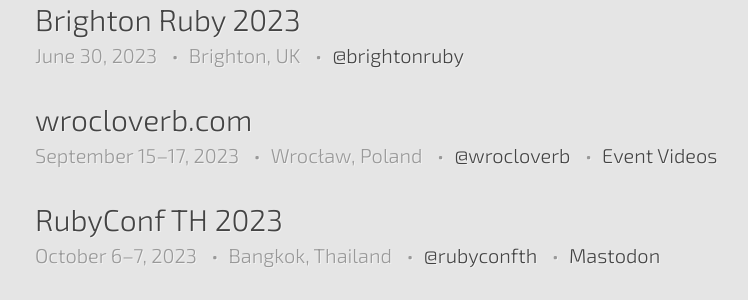
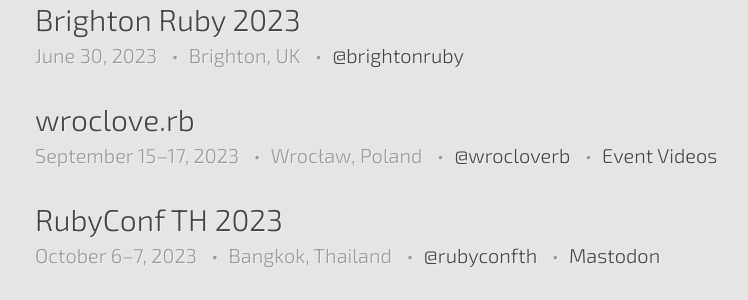
Before and after one commit to ruby-conferences/ruby-conferences.github.io, a Jekyll site: the page built from index.html, in a window 1280 px wide. Shown: the part 1161-1461 px from the top of the page, without its empty margins (205-953 px from the left). Built offline with Jekyll 4.4.1, drawn with Linux system fonts in a browser that asks for light colours.

Commit message:
Fix conference name

```diff
--- a/_data/conferences.yml
+++ b/_data/conferences.yml
@@ -2221,7 +2221,7 @@
   url: https://brightonruby.com
   twitter: brightonruby
 
-- name: wrocloverb.com
+- name: wroclove.rb
   location: Wrocław, Poland
   start_date: 2023-09-15
   end_date: 2023-09-17
```
